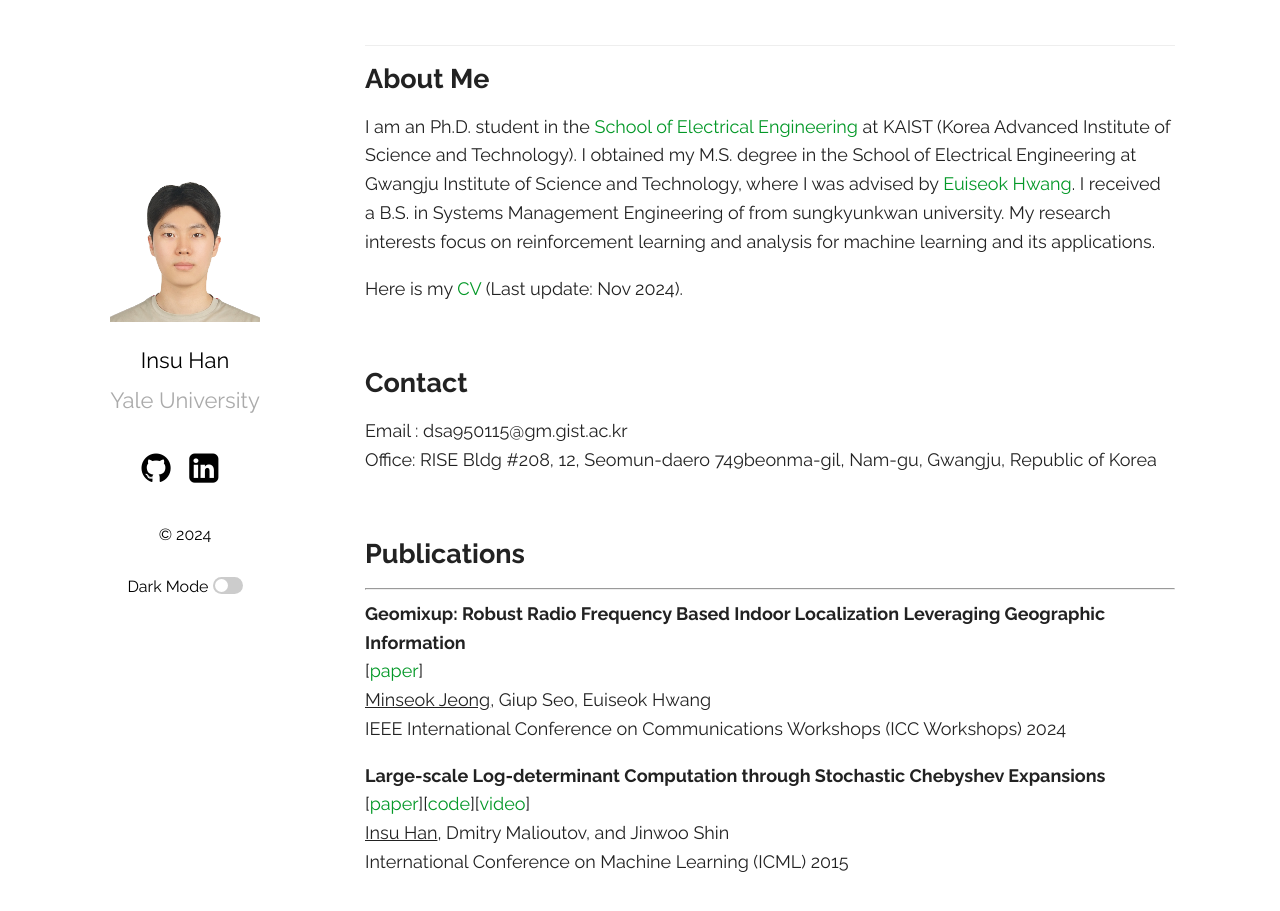
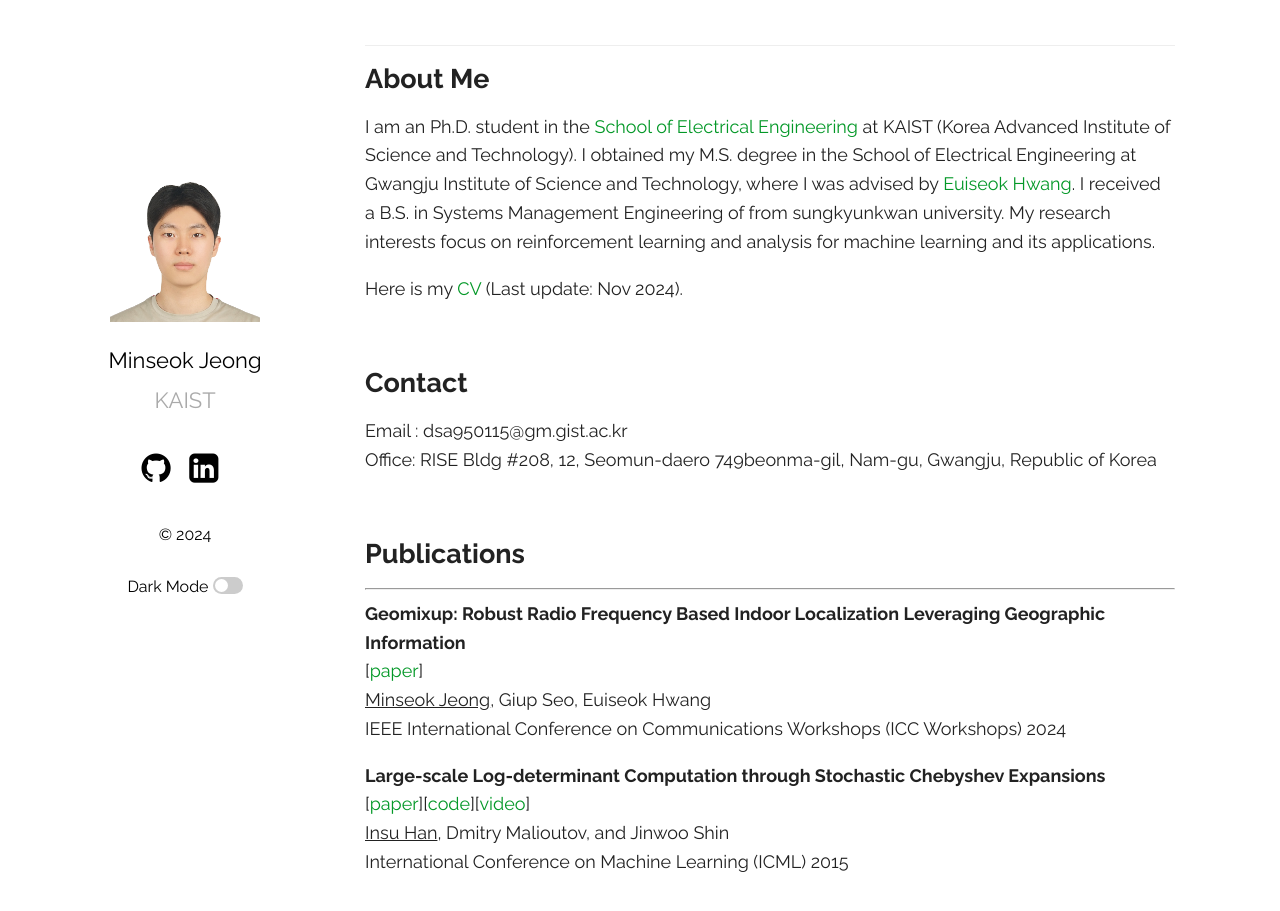
Before and after one commit to dsa950115/dsa950115.github.io, a Jekyll site: the page built from index.md, in a window 1280 px wide and 922 px high. Shown: the top 911 px of the window. Built offline with Jekyll 4.4.1, drawn with Linux system fonts in a browser that asks for light colours; a style sheet for code colours, icons or effects is not loaded.

Commit message:
Update _config.yml

```diff
--- a/_config.yml
+++ b/_config.yml
@@ -1,8 +1,8 @@
-title: Insu Han's Homepage
-author: Insu Han
+title: Minseok Jeong's Homepage
+author: Minseok Jeong
 email: insu.han@yale.edu
 description: > # this means to ignore newlines until "show_exerpts:"
-  This is Insu Han's Research Homepage.
+  This is Minseok Jeong's Research Homepage.
 show_excerpts: true # set to true to show excerpts on the homepage
 
 # Minima date format
@@ -10,8 +10,8 @@ show_excerpts: true # set to true to show excerpts on the homepage
 sass:
   sass_dir: _sass
 plainwhite:
-  name: Insu Han
-  tagline: Yale University
+  name: Minseok Jeong
+  tagline: KAIST
   date_format: "%b %-d, %Y"
   sitemap: true # set to true to generate sitemap.xml content
   search: false # set to true to enable searchbar
```
